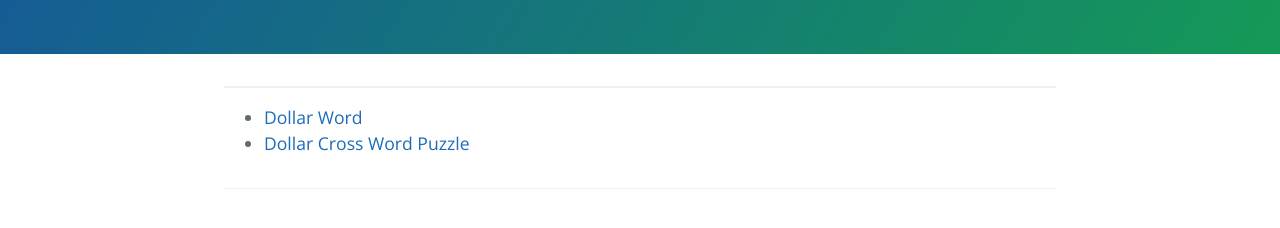
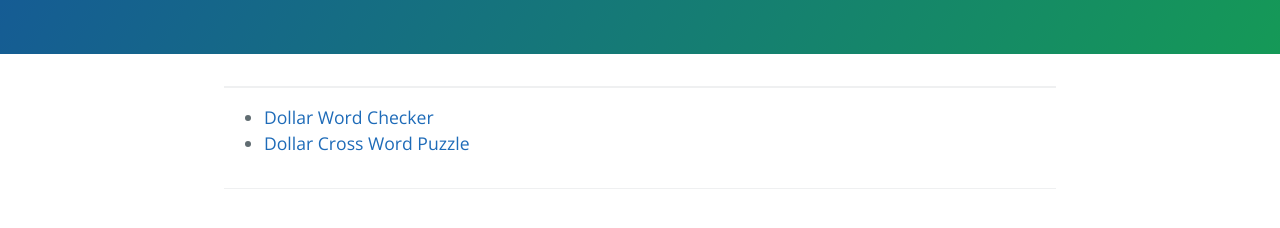
Before and after one commit to mebartsch/mebartsch.github.io, a Jekyll site: the page projects/index.html, which Jekyll copies as it is, in a window 1280 px wide. Shown: the part 242-470 px from the top of the page. Built offline with Jekyll 4.4.1, drawn with Linux system fonts in a browser that asks for light colours.

Commit message:
Update index.html

```diff
--- a/projects/index.html
+++ b/projects/index.html
@@ -24,7 +24,7 @@
     	<section class="main-content">
 		<hr>
 		<nav><ul>
-			<li><a href="/projects/Dollar-Word" target="_blank">Dollar Word</a></li>
+			<li><a href="/projects/Dollar-Word" target="_blank">Dollar Word Checker</a></li>
 		<!--	<li><a href="/projects/Dollar_Word_Save" target="_blank">Dollar Word Save</a></li> -->
 			<li><a href="/projects/Cross_Word" target="_blank">Dollar Cross Word Puzzle</a></li>
 
```
